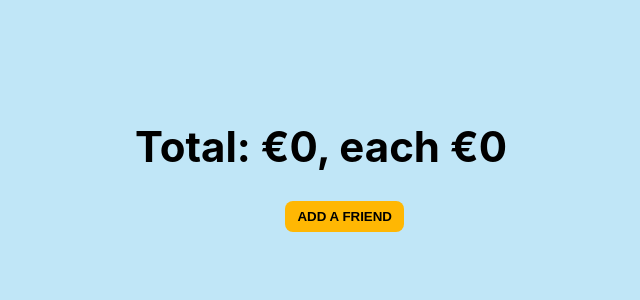
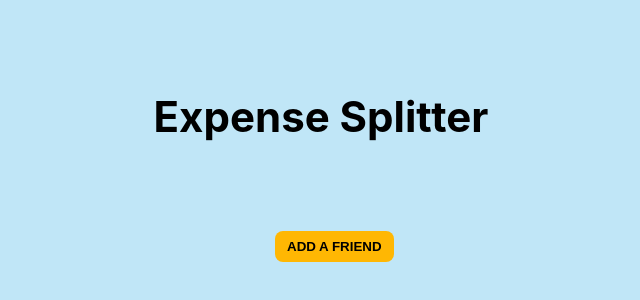
Before and after one commit to flokomi/react-ausgaben-splitter, a React (Create React App) app: page / in a window 1280 px wide. Shown: the part 224-524 px from the top of the page, without its empty margins (319-959 px from the left). Built offline with nearby package versions, Linux system fonts and the light colour scheme.

Commit message:
better style

```diff
--- a/package.json
+++ b/package.json
@@ -6,6 +6,7 @@
     "@testing-library/jest-dom": "^5.17.0",
     "@testing-library/react": "^13.4.0",
     "@testing-library/user-event": "^13.5.0",
+    "animate.css": "^4.1.1",
     "react": "^18.2.0",
     "react-dom": "^18.2.0",
     "react-scripts": "5.0.1",
--- a/public/index.html
+++ b/public/index.html
@@ -10,6 +10,11 @@
       content="Split your total expenses and see the balance of each of your friends"
     />
 
+    <!-- <link
+      rel="stylesheet"
+      href="https://cdnjs.cloudflare.com/ajax/libs/animate.css/4.1.1/animate.min.css"
+    /> -->
+
     <title>Expense-Splitter</title>
   </head>
   <body>
--- a/src/App.js
+++ b/src/App.js
@@ -1,4 +1,5 @@
 import { useState } from "react";
+import "animate.css";
 
 // const initialFriends = [
 //   {
@@ -21,9 +22,9 @@ import { useState } from "react";
 //   },
 // ];
 
-function Button({ children, onClick, friend }) {
+function Button({ children, onClick, animate }) {
   return (
-    <button className="btn {selected}" onClick={onClick}>
+    <button className={`btn ${animate}`} onClick={onClick}>
       {children}
     </button>
   );
@@ -92,9 +93,12 @@ export default function App() {
 
   return (
     <div className="app">
-      <h1>
-        Total: €{totalExpense}, each €{averageExpense.toFixed(0)}
-      </h1>
+      <h1>Expense Splitter</h1>
+      {friends.length > 1 && (
+        <h2>
+          Total: €{totalExpense} / For each: €{averageExpense.toFixed(0)}
+        </h2>
+      )}
       <div className="sidebar">
         <FriendList
           friends={friends}
@@ -119,7 +123,15 @@ export default function App() {
               ></AddFriend>
             )}
             {showEditFriend === false && (
-              <Button onClick={handleShowAddFriend}>
+              <Button
+                onClick={handleShowAddFriend}
+                animate={
+                  friends.length === 0
+                    ? "animate__animated animate__backInDown"
+                    : ""
+                }
+                friends={friends}
+              >
                 {showAddFriend ? "Close" : "Add a friend"}
               </Button>
             )}
@@ -305,19 +317,20 @@ function EditFriend({
 
 function Result({ friends, averageExpense }) {
   return (
+    friends.length > 1 && (
       <div className="result">
         <ul>
           {friends.map((friend) => (
-          <li>
-            <h3
+            <li
               className={averageExpense - friend.expense > 0 ? "red" : "green"}
             >
-              {averageExpense - friend.expense > 0 ? "OWES" : "GETS"}
-            </h3>
+              <h3>{averageExpense - friend.expense > 0 ? "OWES" : "GETS"}</h3>
               <p>€{Math.abs((averageExpense - friend.expense).toFixed(0))}</p>
+              <span>!</span>
             </li>
           ))}
         </ul>
       </div>
+    )
   );
 }
--- a/src/index.css
+++ b/src/index.css
@@ -26,10 +26,10 @@ body {
 }
 
 .app {
-  /* min-height: 66vh; */
+  /* min-height: 33vh; */
   display: grid;
-  grid-template-columns: 38rem 15rem;
-  column-gap: 4rem;
+  grid-template-columns: 35rem 15rem;
+  column-gap: 3rem;
   align-items: start;
 }
 
@@ -37,6 +37,14 @@ body {
   grid-column: span 2;
   height: 6rem;
   font-size: 4.2rem;
+  text-align: center;
+  margin-bottom: 6rem;
+}
+
+.app h2 {
+  grid-column: span 2;
+  height: 6rem;
+  font-size: 2.8rem;
   text-align: center;
 }
 
@@ -81,13 +89,19 @@ form > .btn {
 }
 
 .result li {
-  display: flex;
-  justify-content: space-between;
+  display: grid;
+  grid-template-columns: 8rem auto 1.2rem;
 }
 
 .result li {
   padding: 1.7rem;
   padding-left: 0;
+}
+
+.result span {
+  font-size: 2.4rem;
+  font-weight: bold;
+  text-align: right;
 }
 
 .selected,
@@ -108,6 +122,11 @@ form > .btn {
 .sidebar li p,
 .result li p {
   font-size: 2.4rem;
+}
+
+.result li p {
+  text-align: right;
+  font-weight: bold;
 }
 
 .sidebar > div .btn {
```
Also changed, not shown: 1 other file (tests, documents, lock files or other folders). Lines whose indentation alone changed are shown as unchanged.
